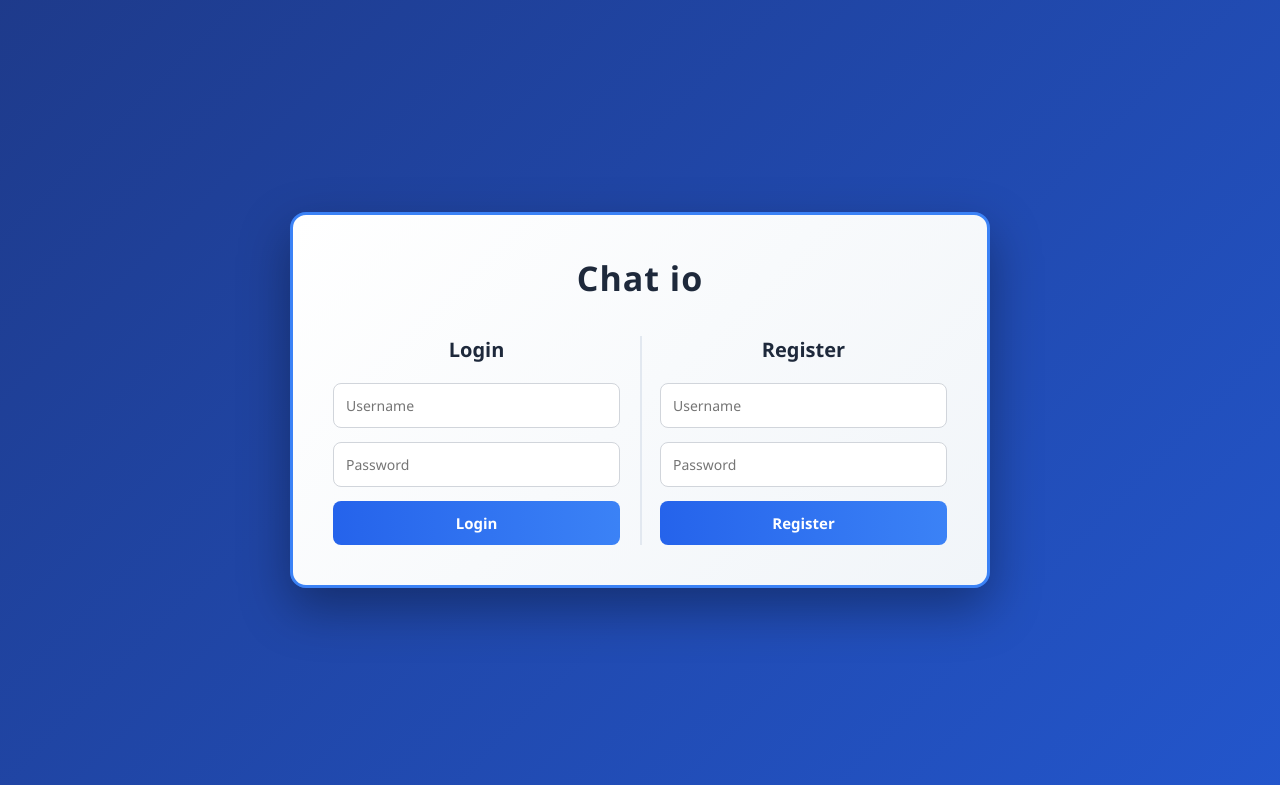
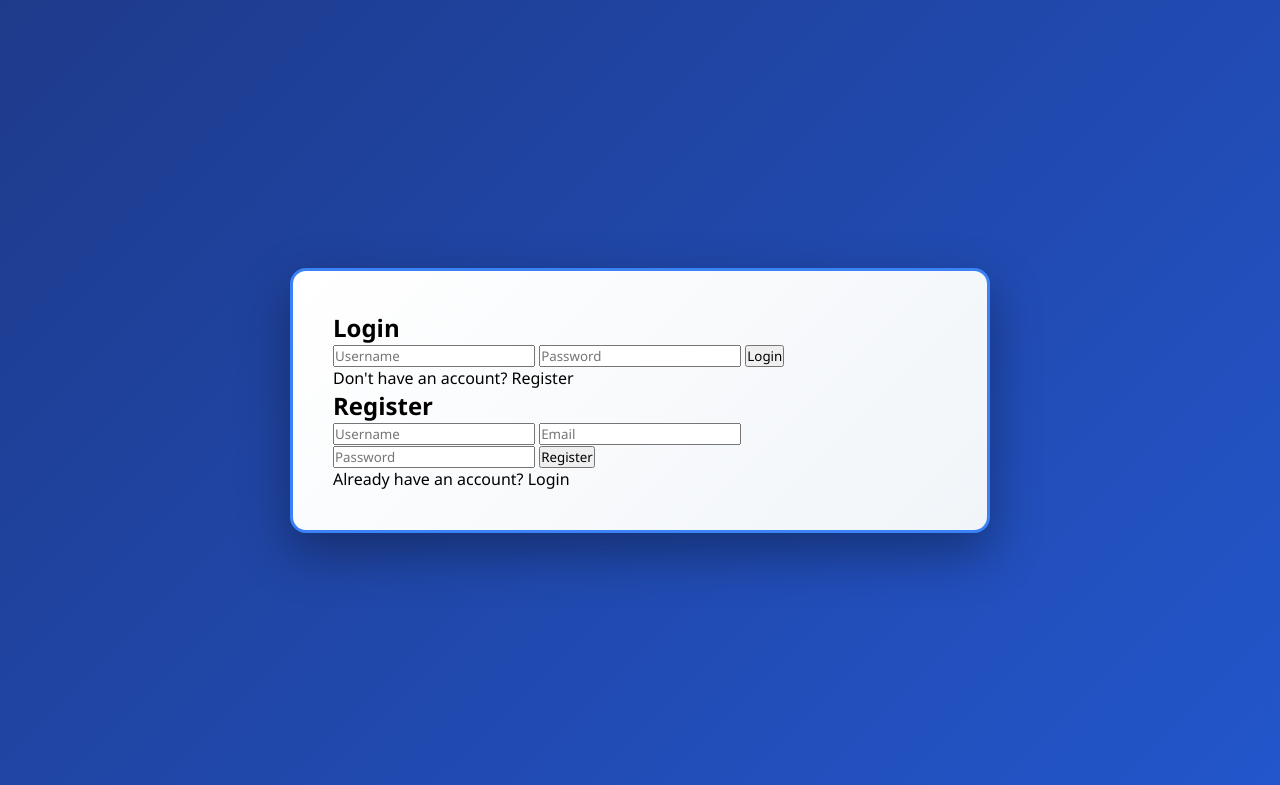
Before and after one commit to hitenr123/Chat_io, a Flask app: page /login in a window 1280 px wide. Shown: the top 785 px of the page. Run offline with Flask 3, Linux system fonts and the light colour scheme.

Commit message:
Update index.html

```diff
--- a/templates/index.html
+++ b/templates/index.html
@@ -1,47 +1,37 @@
 <!DOCTYPE html>
-<html>
+<html lang="en">
 <head>
-<meta charset="UTF-8">
-<title>Chat_io</title>
-<link rel="stylesheet" href="/static/style.css">
+  <meta charset="UTF-8">
+  <title>Login & Register</title>
+  <link rel="stylesheet" href="style.css">
 </head>
-
 <body>
 
 <div class="container">
+  <div class="form-box">
 
-<h1 class="title">Chat io</h1>
+    <!-- Login Form -->
+    <form id="loginForm" class="form active">
+      <h2>Login</h2>
+      <input type="text" placeholder="Username" required>
+      <input type="password" placeholder="Password" required>
+      <button type="submit">Login</button>
+      <p>Don't have an account? <span onclick="toggleForm()">Register</span></p>
+    </form>
 
-<div class="auth-container">
+    <!-- Register Form -->
+    <form id="registerForm" class="form">
+      <h2>Register</h2>
+      <input type="text" placeholder="Username" required>
+      <input type="email" placeholder="Email" required>
+      <input type="password" placeholder="Password" required>
+      <button type="submit">Register</button>
+      <p>Already have an account? <span onclick="toggleForm()">Login</span></p>
+    </form>
 
-<div class="auth-section">
-
-<h2>Login</h2>
-
-<form action="/login" method="POST">
-<input type="text" name="username" placeholder="Username" required>
-<input type="password" name="password" placeholder="Password" required>
-<button type="submit">Login</button>
-</form>
-
+  </div>
 </div>
 
-
-<div class="auth-section">
-
-<h2>Register</h2>
-
-<form action="/register" method="POST">
-<input type="text" name="username" placeholder="Username" required>
-<input type="password" name="password" placeholder="Password" required>
-<button class="register-btn" type="submit">Register</button>
-</form>
-
-</div>
-
-</div>
-
-</div>
-
+<script src="script.js"></script>
 </body>
 </html>
```
